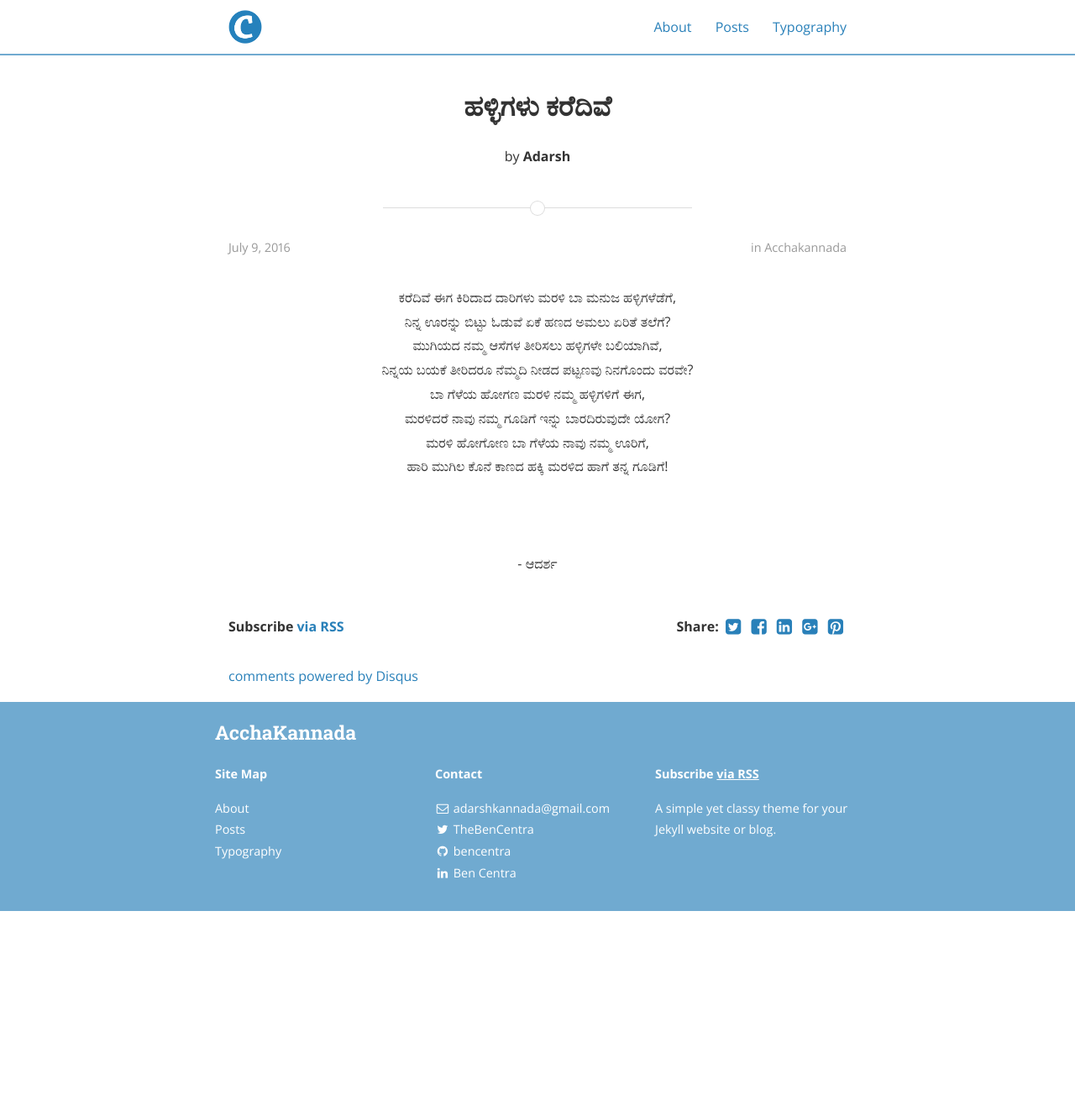
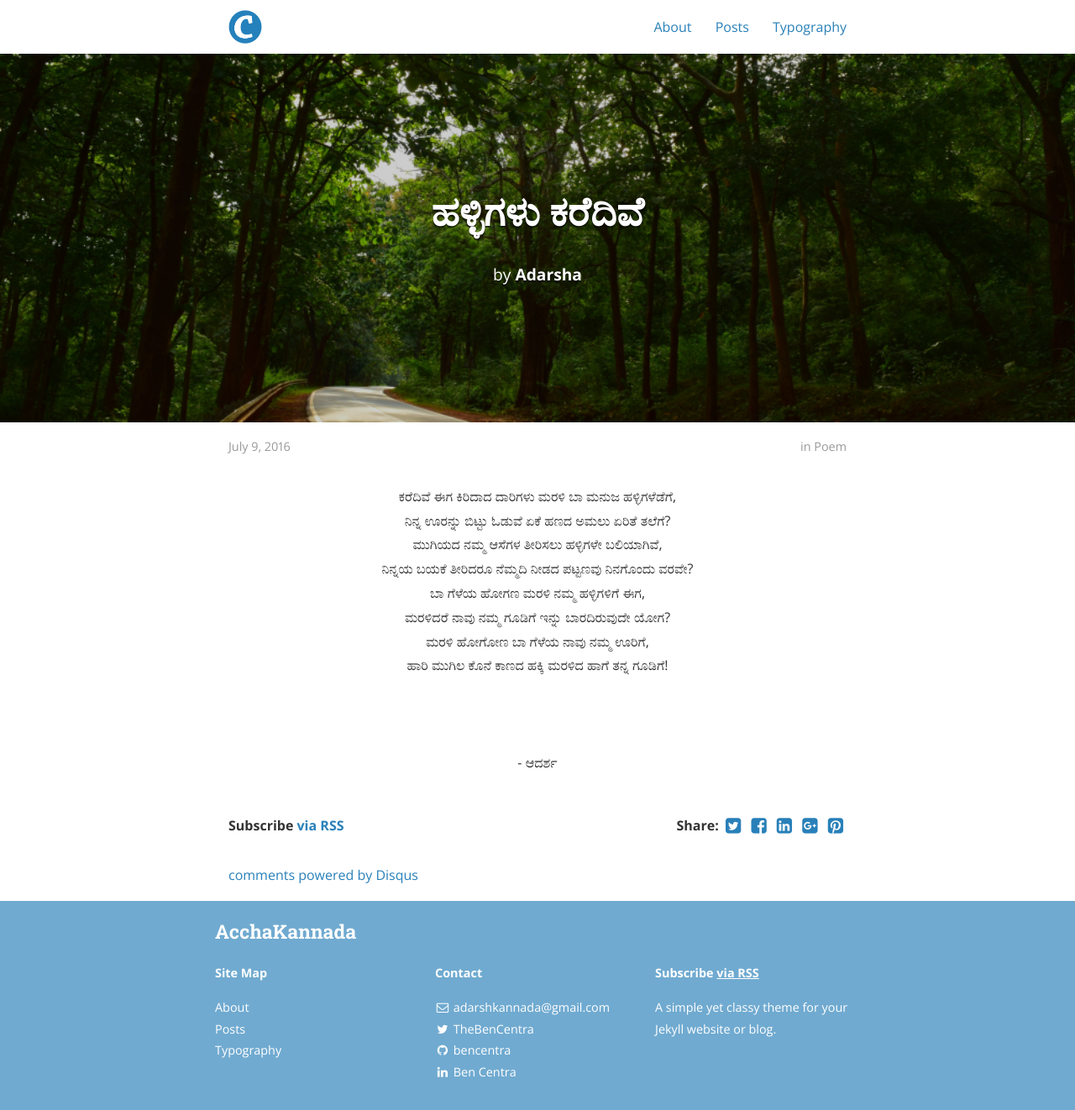
Before and after one commit to bencentra/centrarium, a Jekyll site: the page built from _posts/2016-07-09-halligalu-karedive.markdown, in a window 1280 px wide. Shown: the whole page at 84% size. Built offline with Jekyll 4.4.1, drawn with Linux system fonts in a browser that asks for light colours; nearby versions of some CDN libraries; comment, search, counter and statistics services are not loaded; a style sheet for code colours, icons or effects is not loaded; before the commit the page ends 1085 px from its top, so only the background shows below that.

Commit message:
Update 2016-07-09-halligalu-karedive.markdown

```diff
--- a/_posts/2016-07-09-halligalu-karedive.markdown
+++ b/_posts/2016-07-09-halligalu-karedive.markdown
@@ -1,13 +1,13 @@
 ---
+
 layout: post
 title:  "ಹಳ್ಳಿಗಳು ಕರೆದಿವೆ"
 date:   2016-07-09
-description: Call from villages. A Poem!
-thumbnail: halligalu-karedive.jpg
-categories: acchakannada
+author: Adarsha
+categories: Poem
+tags:	Acchakannada Kannada village halli daari
+cover:  "assets/halligalu-karedive.jpg"
 
-# Information for the author block
-author: Adarsh
 ---
 <p align="center">ಕರೆದಿವೆ ಈಗ ಕಿರಿದಾದ ದಾರಿಗಳು ಮರಳಿ ಬಾ ಮನುಜ ಹಳ್ಳಿಗಳೆಡೆಗೆ,<br><!--more-->
 ನಿನ್ನ ಊರನ್ನು ಬಿಟ್ಟು ಓಡುವೆ ಏಕೆ ಹಣದ ಅಮಲು ಏರಿತೆ ತಲೆಗೆ?<br>
```
